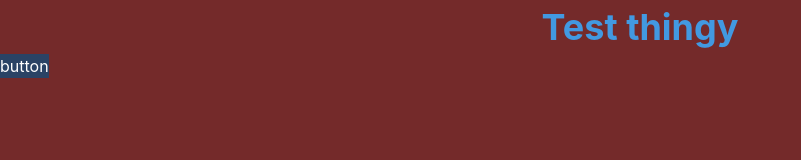
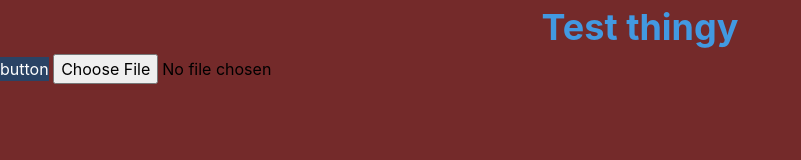
Before and after one commit to Torbjornsson/toorbjornsson.github.io, a website: page index.html in a window 1280 px wide. Shown: the whole page, without its empty margins (0-801 px from the left). Drawn offline with Linux system fonts and the light colour scheme.

Commit message:
adds file upload

```diff
--- a/index.html
+++ b/index.html
@@ -10,5 +10,6 @@
 <body class="bg-red-900">
    <h1 class="text-4xl font-bold text-center text-blue-500">Test thingy</h1>
    <button class="bg-blue-900 text-center text-white relative">button</button>
+   <input type="file" id="csv-test" name="csv-file" accept=".csv">
 </body>
 </html>
```
